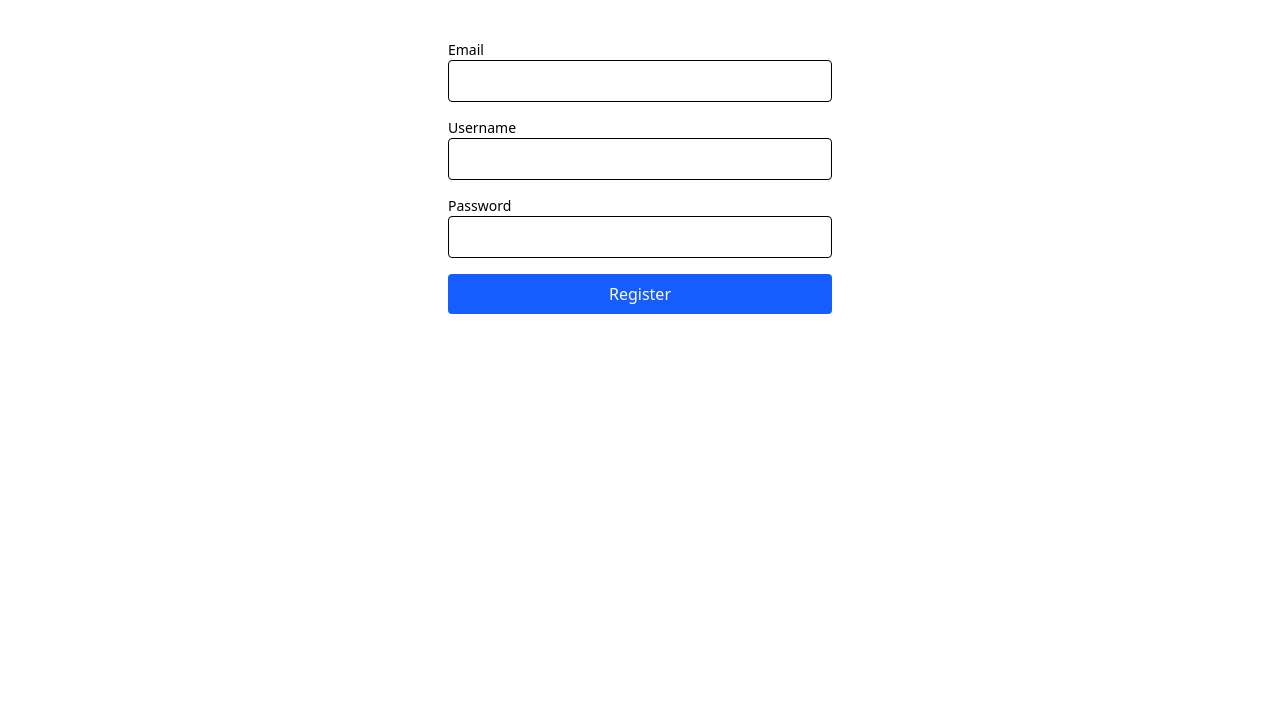
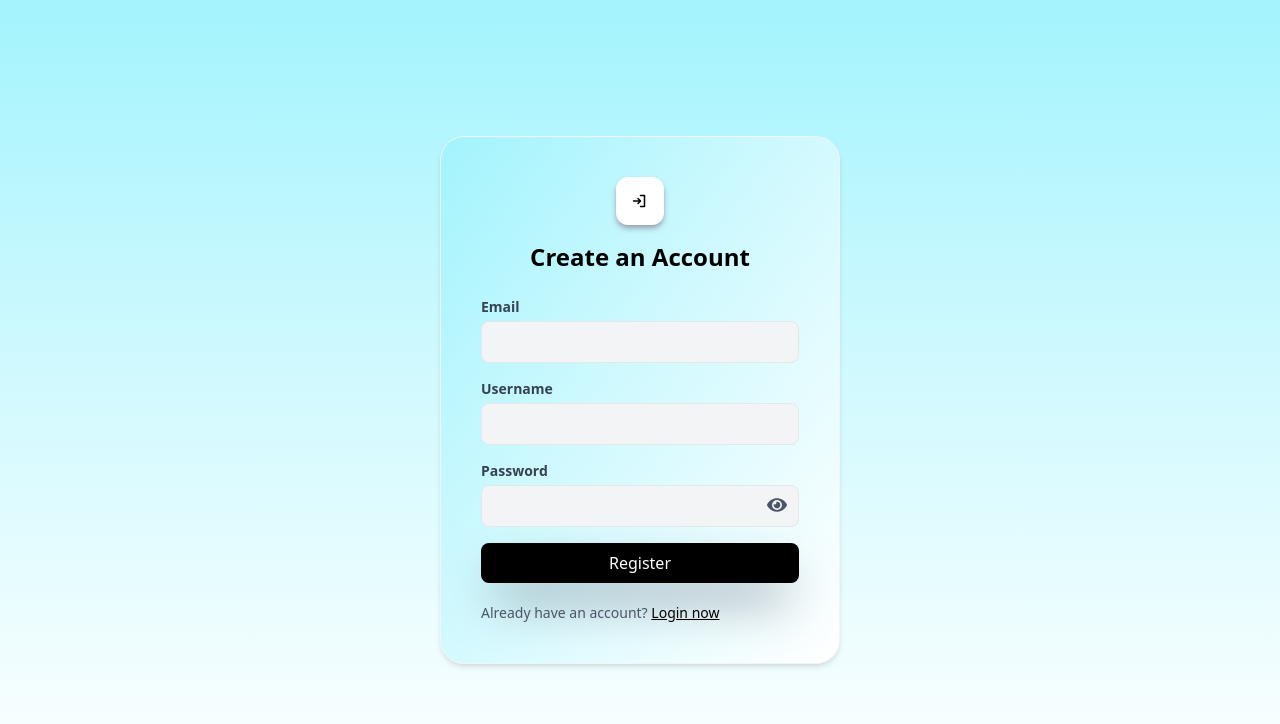
Before and after one commit to MohammedIrfan244/email-sequence-client, a React (Vite) app: page /register in a window 1280 px wide. Shown: the top 724 px of the page. Built offline with nearby package versions, Linux system fonts and the light colour scheme.

Commit message:
feat: added dashboard components

```diff
--- a/package.json
+++ b/package.json
@@ -18,6 +18,7 @@
     "papaparse": "^5.5.2",
     "react": "^19.1.0",
     "react-dom": "^19.1.0",
+    "react-icons": "^5.5.0",
     "react-router-dom": "^7.5.3",
     "reactflow": "^11.11.4",
     "tailwindcss": "^4.1.5",
--- a/src/components/auth/Loginform.tsx
+++ b/src/components/auth/Loginform.tsx
@@ -1,12 +1,16 @@
+import { useState } from 'react';
 import { Formik, Form, Field, ErrorMessage } from 'formik';
 import * as Yup from 'yup';
 import axios from 'axios';
 import { useNavigate } from 'react-router-dom';
 import useAuthStore from "../../store/useAuthStore";
+import { FaEye , FaEyeSlash  } from "react-icons/fa";
+import { PiSignInBold } from "react-icons/pi";
 
 const LoginForm = () => {
   const navigate = useNavigate();
   const setToken = useAuthStore((state) => state.setToken);
+  const [showPassword, setShowPassword] = useState(false);
 
   const initialValues = {
     email: '',
@@ -18,10 +22,12 @@ const LoginForm = () => {
     password: Yup.string().min(6, 'Minimum 6 characters').required('Required'),
   });
 
-  const handleSubmit = async (values: typeof initialValues, { setSubmitting, setErrors }: import('formik').FormikHelpers<typeof initialValues>) => {
+  const handleSubmit = async (
+    values: typeof initialValues,
+    { setSubmitting, setErrors }: import('formik').FormikHelpers<typeof initialValues>
+  ) => {
     try {
       const res = await axios.post(`${import.meta.env.VITE_API_ENDPOINT}/auth/login`, values);
-
       const token = res.data.token;
       if (!token) throw new Error('Token missing in response');
 
@@ -36,32 +42,60 @@ const LoginForm = () => {
   };
 
   return (
-    <div className="max-w-sm mx-auto mt-10">
+    <div className="bg-gradient-to-br from-cyan-200 to-white flex flex-col p-10 rounded-3xl shadow-md border border-gray-100 min-w-[300px] sm:min-w-[400px]">
+      <div className='flex justify-center items-center mb-4'>
+      <div className='flex justify-center items-center p-2 shadow-md shadow-gray-400 w-12 h-12 bg-white rounded-xl'>
+      <PiSignInBold/>
+      </div>
+      </div>
+      <h2 className="text-black text-2xl font-bold text-center mb-6">Sign in with Email</h2>
       <Formik initialValues={initialValues} validationSchema={validationSchema} onSubmit={handleSubmit}>
         {({ isSubmitting }) => (
           <Form className="flex flex-col gap-4">
             <div>
-              <label className="block text-sm font-medium">Email</label>
-              <Field type="email" name="email" className="w-full px-3 py-2 border rounded" />
-              <ErrorMessage name="email" component="div" className="text-red-500 text-sm" />
+              <label className="block text-sm text-gray-700 font-bold mb-1">Email</label>
+              <Field
+                type="email"
+                name="email"
+                className="w-full px-4 py-2 rounded-lg focus:outline-none border border-gray-200 bg-gray-100"
+              />
+              <ErrorMessage name="email" component="div" className="text-red-500 text-sm mt-1" />
             </div>
 
             <div>
-              <label className="block text-sm font-medium">Password</label>
-              <Field type="password" name="password" className="w-full px-3 py-2 border rounded" />
-              <ErrorMessage name="password" component="div" className="text-red-500 text-sm" />
+              <label className="block text-sm text-gray-700 font-bold mb-1">Password</label>
+              <div className="relative">
+                <Field
+                  type={showPassword ? 'text' : 'password'}
+                  name="password"
+                  className="w-full px-4 py-2 rounded-lg focus:outline-none border border-gray-200 bg-gray-100"
+                />
+                <div
+                  className="absolute right-3 top-2.5 cursor-pointer text-gray-600"
+                  onClick={() => setShowPassword(!showPassword)}
+                >
+                  {showPassword ? <FaEyeSlash size={20} /> : <FaEye size={20} />}
+                </div>
+              </div>
+              <ErrorMessage name="password" component="div" className="text-red-500 text-sm mt-1" />
             </div>
 
             <button
               type="submit"
               disabled={isSubmitting}
-              className="bg-blue-600 text-white py-2 px-4 rounded hover:bg-blue-700"
+              className="bg-black shadow-2xl shadow-gray-500 text-white py-2 px-4 rounded-lg hover:bg-gray-900 transition-colors"
             >
               {isSubmitting ? 'Logging in...' : 'Login'}
             </button>
           </Form>
         )}
       </Formik>
+      <p className="text-sm mt-5 text-gray-600">
+  Don't have an account?{' '}
+  <span onClick={()=>navigate("/register")} className="underline text-black cursor-pointer hover:text-gray-800">
+    Register now
+  </span>
+</p>
     </div>
   );
 };
--- a/src/components/auth/RegisterForm.tsx
+++ b/src/components/auth/RegisterForm.tsx
@@ -1,10 +1,14 @@
+import { useState } from 'react';
 import { Formik, Form, Field, ErrorMessage } from 'formik';
 import * as Yup from 'yup';
 import axios from 'axios';
 import { useNavigate } from 'react-router-dom';
+import { FaEye, FaEyeSlash } from "react-icons/fa";
+import { PiSignInBold } from "react-icons/pi";
 
 const RegisterForm = () => {
   const navigate = useNavigate();
+  const [showPassword, setShowPassword] = useState(false);
 
   const initialValues = {
     email: '',
@@ -18,7 +22,10 @@ const RegisterForm = () => {
     password: Yup.string().min(6, 'Password must be at least 6 characters').required('Required'),
   });
 
-  const handleSubmit = async (values: typeof initialValues, { setSubmitting, setErrors }: import('formik').FormikHelpers<typeof initialValues>) => {
+  const handleSubmit = async (
+    values: typeof initialValues,
+    { setSubmitting, setErrors }: import('formik').FormikHelpers<typeof initialValues>
+  ) => {
     try {
       const res = await axios.post(`${import.meta.env.VITE_API_ENDPOINT}/auth/register`, values);
       console.log(res.data);
@@ -32,38 +39,70 @@ const RegisterForm = () => {
   };
 
   return (
-    <div className="max-w-sm mx-auto mt-10">
+    <div className="bg-gradient-to-br from-cyan-200 to-white flex flex-col p-10 rounded-3xl shadow-md border border-gray-100 min-w-[300px] sm:min-w-[400px]">
+      <div className="flex justify-center items-center mb-4">
+        <div className="flex justify-center items-center p-2 shadow-md shadow-gray-400 w-12 h-12 bg-white rounded-xl">
+          <PiSignInBold />
+        </div>
+      </div>
+      <h2 className="text-black text-2xl font-bold text-center mb-6">Create an Account</h2>
       <Formik initialValues={initialValues} validationSchema={validationSchema} onSubmit={handleSubmit}>
         {({ isSubmitting }) => (
           <Form className="flex flex-col gap-4">
             <div>
-              <label className="block text-sm font-medium">Email</label>
-              <Field type="email" name="email" className="w-full px-3 py-2 border rounded" />
-              <ErrorMessage name="email" component="div" className="text-red-500 text-sm" />
+              <label className="block text-sm text-gray-700 font-bold mb-1">Email</label>
+              <Field
+                type="email"
+                name="email"
+                className="w-full px-4 py-2 rounded-lg focus:outline-none border border-gray-200 bg-gray-100"
+              />
+              <ErrorMessage name="email" component="div" className="text-red-500 text-sm mt-1" />
             </div>
 
             <div>
-              <label className="block text-sm font-medium">Username</label>
-              <Field type="text" name="username" className="w-full px-3 py-2 border rounded" />
-              <ErrorMessage name="username" component="div" className="text-red-500 text-sm" />
+              <label className="block text-sm text-gray-700 font-bold mb-1">Username</label>
+              <Field
+                type="text"
+                name="username"
+                className="w-full px-4 py-2 rounded-lg focus:outline-none border border-gray-200 bg-gray-100"
+              />
+              <ErrorMessage name="username" component="div" className="text-red-500 text-sm mt-1" />
             </div>
 
             <div>
-              <label className="block text-sm font-medium">Password</label>
-              <Field type="password" name="password" className="w-full px-3 py-2 border rounded" />
-              <ErrorMessage name="password" component="div" className="text-red-500 text-sm" />
+              <label className="block text-sm text-gray-700 font-bold mb-1">Password</label>
+              <div className="relative">
+                <Field
+                  type={showPassword ? 'text' : 'password'}
+                  name="password"
+                  className="w-full px-4 py-2 rounded-lg focus:outline-none border border-gray-200 bg-gray-100"
+                />
+                <div
+                  className="absolute right-3 top-2.5 cursor-pointer text-gray-600"
+                  onClick={() => setShowPassword(!showPassword)}
+                >
+                  {showPassword ? <FaEyeSlash size={20} /> : <FaEye size={20} />}
+                </div>
+              </div>
+              <ErrorMessage name="password" component="div" className="text-red-500 text-sm mt-1" />
             </div>
 
             <button
               type="submit"
               disabled={isSubmitting}
-              className="bg-blue-600 text-white py-2 px-4 rounded hover:bg-blue-700"
+              className="bg-black shadow-2xl shadow-gray-500 text-white py-2 px-4 rounded-lg hover:bg-gray-900 transition-colors"
             >
               {isSubmitting ? 'Registering...' : 'Register'}
             </button>
           </Form>
         )}
       </Formik>
+      <p className="text-sm mt-5 text-gray-600">
+  Already have an account?{' '}
+  <span onClick={()=>navigate("/login")} className="underline text-black cursor-pointer hover:text-gray-800">
+    Login now
+  </span>
+</p>
     </div>
   );
 };
--- /dev/null
+++ b/src/components/dashboard/FlowChart.tsx
@@ -0,0 +1,11 @@
+
+
+function Flowchart() {
+  return (
+    <div className="h-full w-2/3 bg-gradient-to-br border border-gray-200 from-cyan-100 rounded-2xl to-white">
+
+    </div>
+  )
+}
+
+export default Flowchart
--- /dev/null
+++ b/src/components/dashboard/FlowList.tsx
@@ -0,0 +1,11 @@
+
+
+function FlowList() {
+  return (
+    <div className="bg-gradient-to-b from-cyan-100 border border-gray-200 rounded-2xl to-white h-full w-1/3">
+
+    </div>
+  )
+}
+
+export default FlowList
--- a/src/pages/Dashboard.tsx
+++ b/src/pages/Dashboard.tsx
@@ -1,11 +1,22 @@
-
+import Flowchart from "../components/dashboard/FlowChart";
+import FlowList from "../components/dashboard/FlowList";
 
 function Dashboard() {
   return (
-    <div>
-      Dashboard
+    <div className="flex flex-col h-screen px-5">
+      <div className="h-20 flex items-center justify-between">
+        <div>
+        <h1 className="text-xl font-bold text-gray-700">Flow Chart</h1>
+        <p className="text-sm text-gray-400 font-semibold">Click on the blocks to configure and schedule your automated emails.</p>
+        </div>
+        <button>Save and Schedule</button>
+      </div>
+      <div className="flex flex-1 gap-5">
+      <Flowchart/>
+      <FlowList/>
+      </div>
     </div>
-  )
+  );
 }
 
-export default Dashboard
+export default Dashboard;
--- a/src/pages/Login.tsx
+++ b/src/pages/Login.tsx
@@ -3,8 +3,8 @@ import Loginform from "../components/auth/Loginform"
 
 function Login() {
   return (
-    <div className="flex flex-col items-center justify-center h-screen">
-      <Loginform/>
+    <div className="flex flex-col items-center justify-center h-screen bg-gradient-to-b from-cyan-200 to-white">
+      <Loginform />
     </div>
   )
 }
--- a/src/pages/Register.tsx
+++ b/src/pages/Register.tsx
@@ -3,7 +3,7 @@ import RegisterForm from "../components/auth/RegisterForm"
 
 function Register() {
   return (
-    <div>
+    <div className="flex flex-col items-center justify-center h-screen bg-gradient-to-b from-cyan-200 to-white">
       <RegisterForm />
     </div>
   )
```
Also changed, not shown: src/components/layout/Navbar.tsx (deleted), 1 other file (tests, documents, lock files or other folders).
